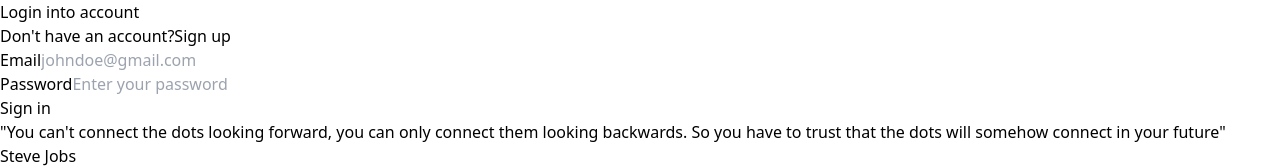
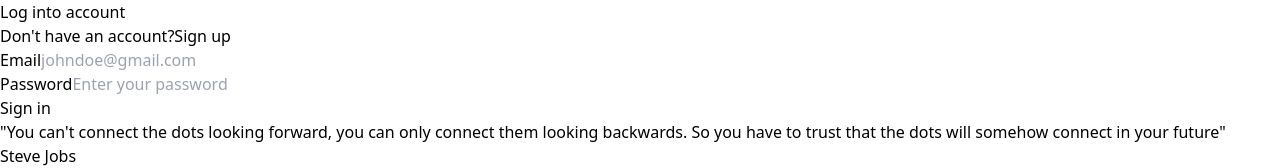
Before and after one commit to ankitku3101/Blogging-Site, a React (Vite) app in the folder frontend/: page /signin in a window 1280 px wide. Shown: the top 168 px of the page. Built offline with nearby package versions, Linux system fonts and the light colour scheme.

Commit message:
Fixed more typo in Auth

```diff
--- a/frontend/src/components/Auth.tsx
+++ b/frontend/src/components/Auth.tsx
@@ -33,7 +33,7 @@ export const Auth = ({type}: {type: "signup" | "signin"}) => {
             <div>
                 <div className="px-10">
                     <div className="text-3xl font-extrabold">
-                    {type === "signin" ? "Login into account" : "Create an account?" }
+                    {type === "signin" ? "Log into account" : "Create an account?" }
                     </div>
                     <div className="text-slate-500">
                         {type === "signin" ? "Don't have an account?" : "Already have an account?" }
```
